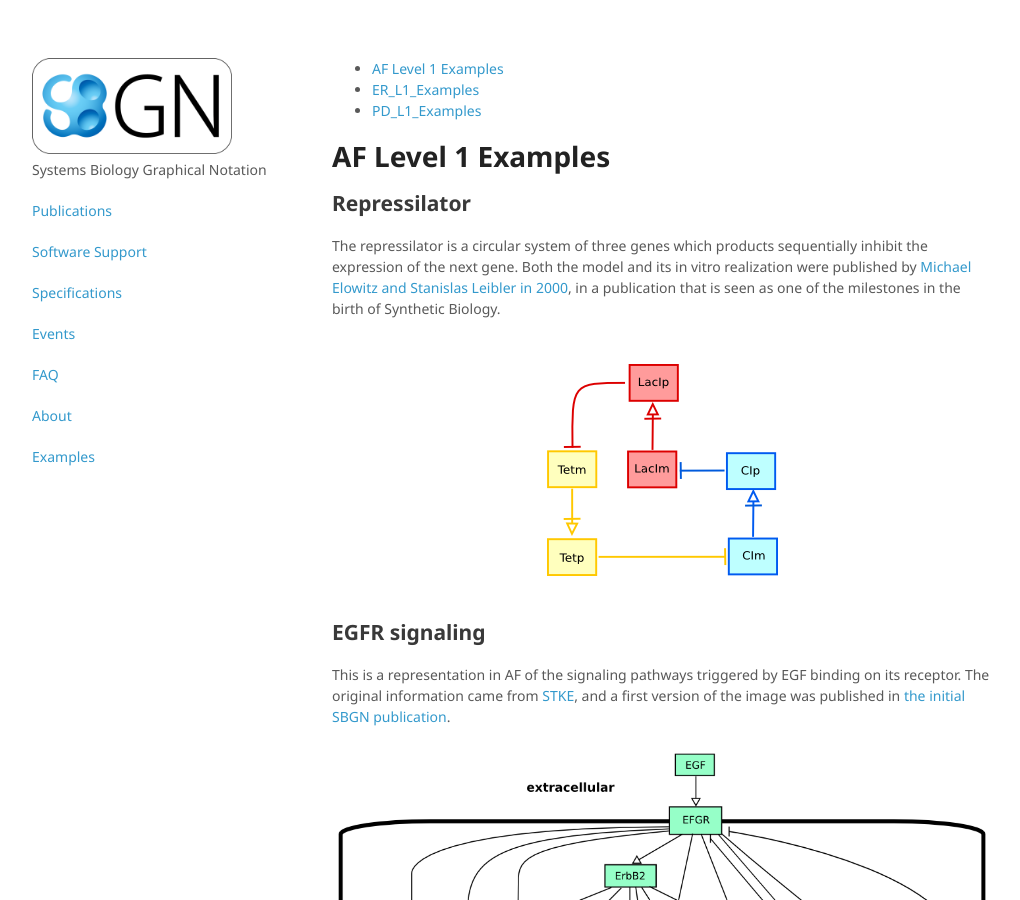
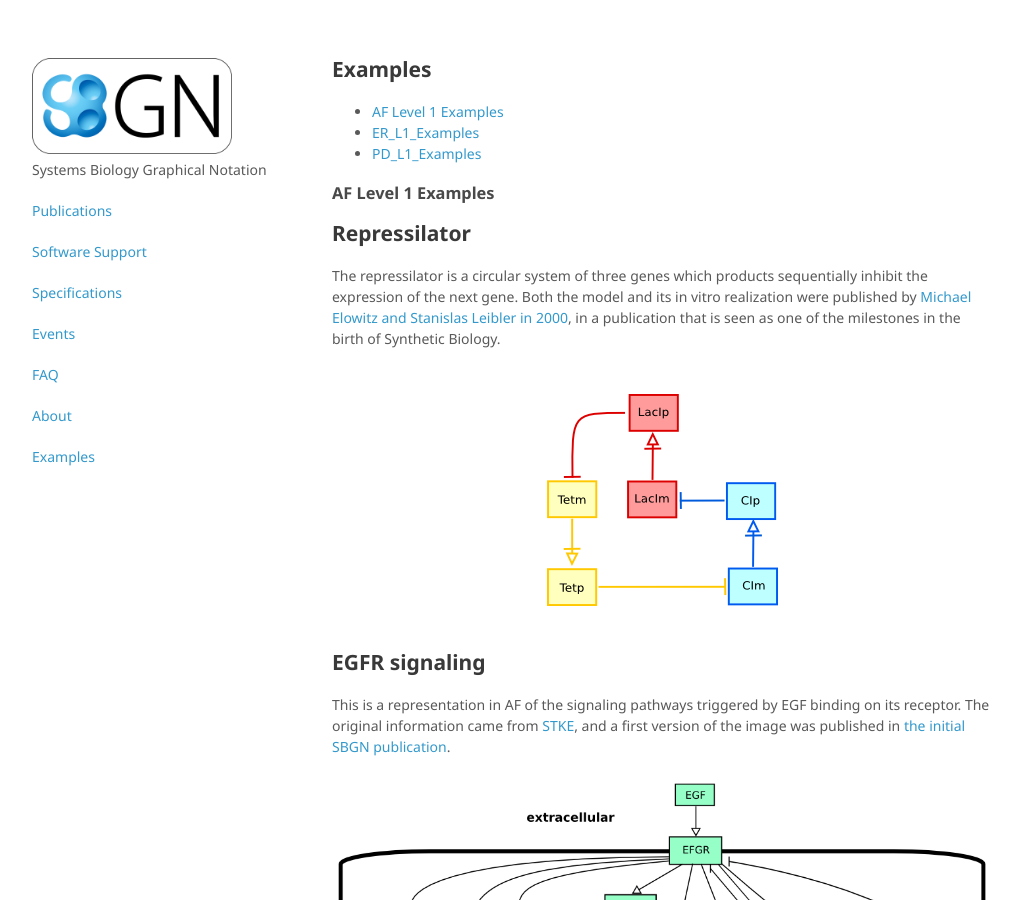
Before and after one commit to sbgn/sbgn, a Jekyll site: the page built from docs/examples.md, in a window 1280 px wide and 900 px high. Shown: the whole window, without its empty margins (128-1148 px from the left). Built offline with Jekyll 4.4.1, drawn with Linux system fonts in a browser that asks for light colours.

Commit message:
Update examples.md

```diff
--- a/docs/examples.md
+++ b/docs/examples.md
@@ -4,11 +4,13 @@ layout: default
 permalink: /docs/examples
 ---
 
+## Examples
+
 * [AF Level 1 Examples](#AF_L1_Examples)
 * [ER_L1_Examples](#ER_L1_Examples)
 * [PD_L1_Examples](#PD_L1_Examples)
 
-# AF Level 1 Examples
+### AF Level 1 Examples
 
 Repressilator
 --------------
@@ -25,7 +27,7 @@ This is a representation in AF of the signaling pathways triggered by EGF bindin
 
 ![EGFfromSTKEinAF2](../images/examples/EGFfromSTKEinAF2.png){: .center-image }
 
-# ER_L1_Examples
+### ER_L1_Examples
 
 Autophagy
 ---------
@@ -81,7 +83,7 @@ Interaction between -10 hexanucleotide and sigma-subunit is required for melting
 
 ![Transcription_initiation_er](../images/examples/Transcription_initiation_er.gif){: .center-image }
 
-# PD_L1_Examples
+### PD_L1_Examples
 
 MAPK
 ----
```
